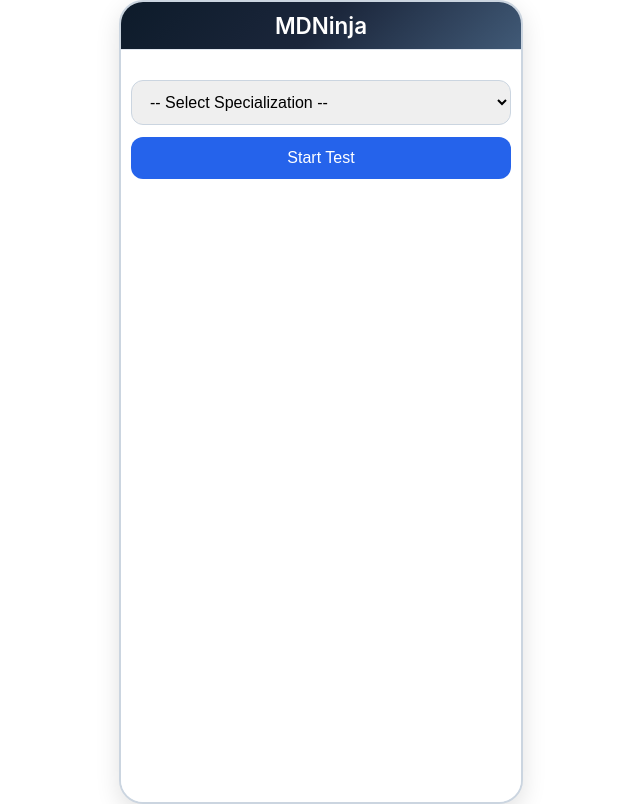
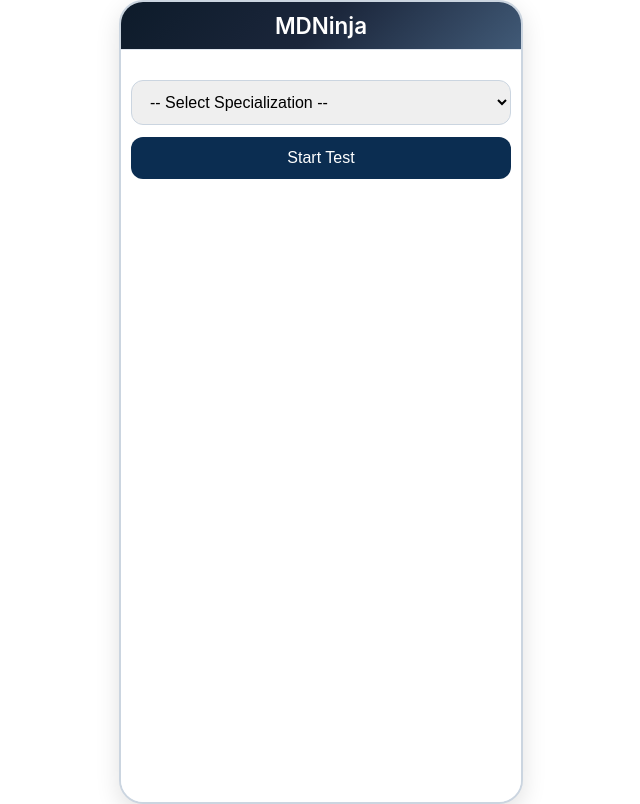
Before and after one commit to Rakshitkulkarni223/MDNinja-frontend, a React (Create React App) app: page / in a window 1280 px wide. Shown: the whole page, without its empty margins (319-959 px from the left). Built offline with nearby package versions, Linux system fonts and the light colour scheme.

Commit message:
Change color of start button

```diff
--- a/src/App.css
+++ b/src/App.css
@@ -177,7 +177,7 @@
   font-weight: 600;
   border-radius: 16px;
   border: none;
-  background: linear-gradient(135deg, #2563eb, #1d4ed8);
+  background: linear-gradient(135deg, #0d1b2a, #1b263b, #415a77); /* dark blue gradient */
   color: white;
   font-size: 0.85rem;
   cursor: pointer;
@@ -186,12 +186,12 @@
 }
 
 .navigation button:hover:not(:disabled) {
-  background: linear-gradient(135deg, #1d4ed8, #1e40af);
+  background: linear-gradient(135deg, #1b263b, #415a77, #0d1b2a); /* hover: slightly reversed gradient */
   transform: translateY(-2px);
 }
 
 .navigation button:disabled {
-  background: #a5b4fc;
+  background: #6b7b8c; /* muted dark blue for disabled */
   cursor: not-allowed;
   opacity: 0.7;
 }
@@ -205,7 +205,23 @@
   padding: 6px 0;
   border-radius: 14px;
   font-size: 0.8rem;
-  color: #1e40af;
+  color: #050000;
+  background-color: #ffffff;
   box-shadow: 0 2px 4px rgba(0, 0, 0, 0.08);
   transition: all 0.2s ease-in-out;
 }
+
+.start-button {
+  background-color: #0b2d51;
+  color: white;
+  padding: 12px;
+  border: none;
+  border-radius: 12px;
+  font-size: 1rem;
+  cursor: pointer;
+  transition: all 0.2s ease-in-out;
+}
+
+.start-button:hover:not(:disabled) {
+  background-color: #1c3259;
+}
--- a/src/components/QuestionCard.css
+++ b/src/components/QuestionCard.css
@@ -25,7 +25,7 @@
 
 .option:hover {
   background: #ebf2ff;
-  border-color: #a4c8ff;
+  border-color: #0f213a;
 }
 
 .option.selected {
@@ -62,7 +62,7 @@
   padding: 14px;
   border-radius: 10px;
   background: #f9fbff;
-  border-left: 3px solid #007bff;
+  border-left: 3px solid #25578d;
   text-align: left;
 }
 
--- a/src/screens/StartScreen.js
+++ b/src/screens/StartScreen.js
@@ -55,7 +55,7 @@
           ))}
         </select>
 
-        <button onClick={handleStartTest} disabled={loading}>
+        <button className="start-button" onClick={handleStartTest} disabled={loading}>
           {loading ? "Generating..." : "Start Test"}
         </button>
       </div>
```
